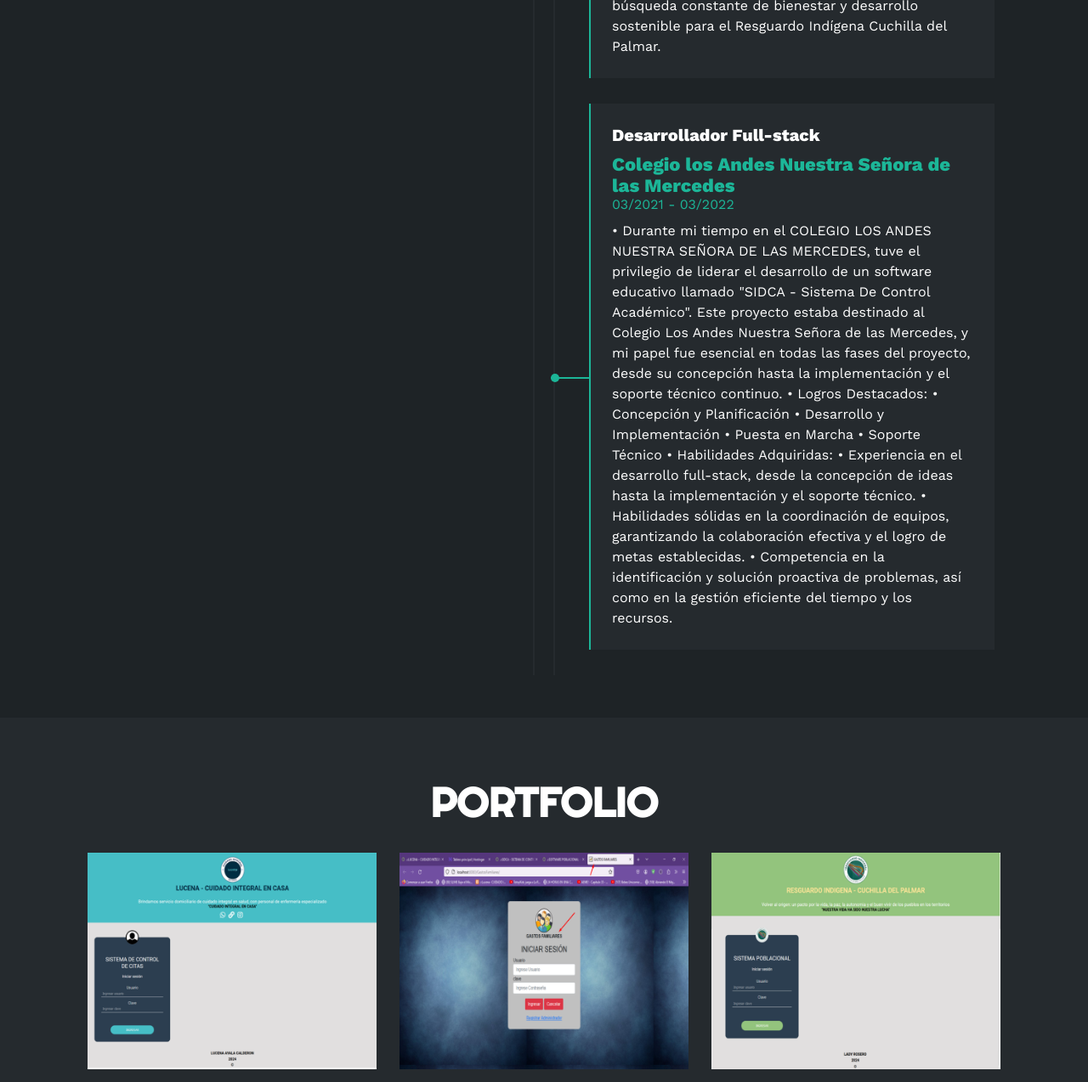
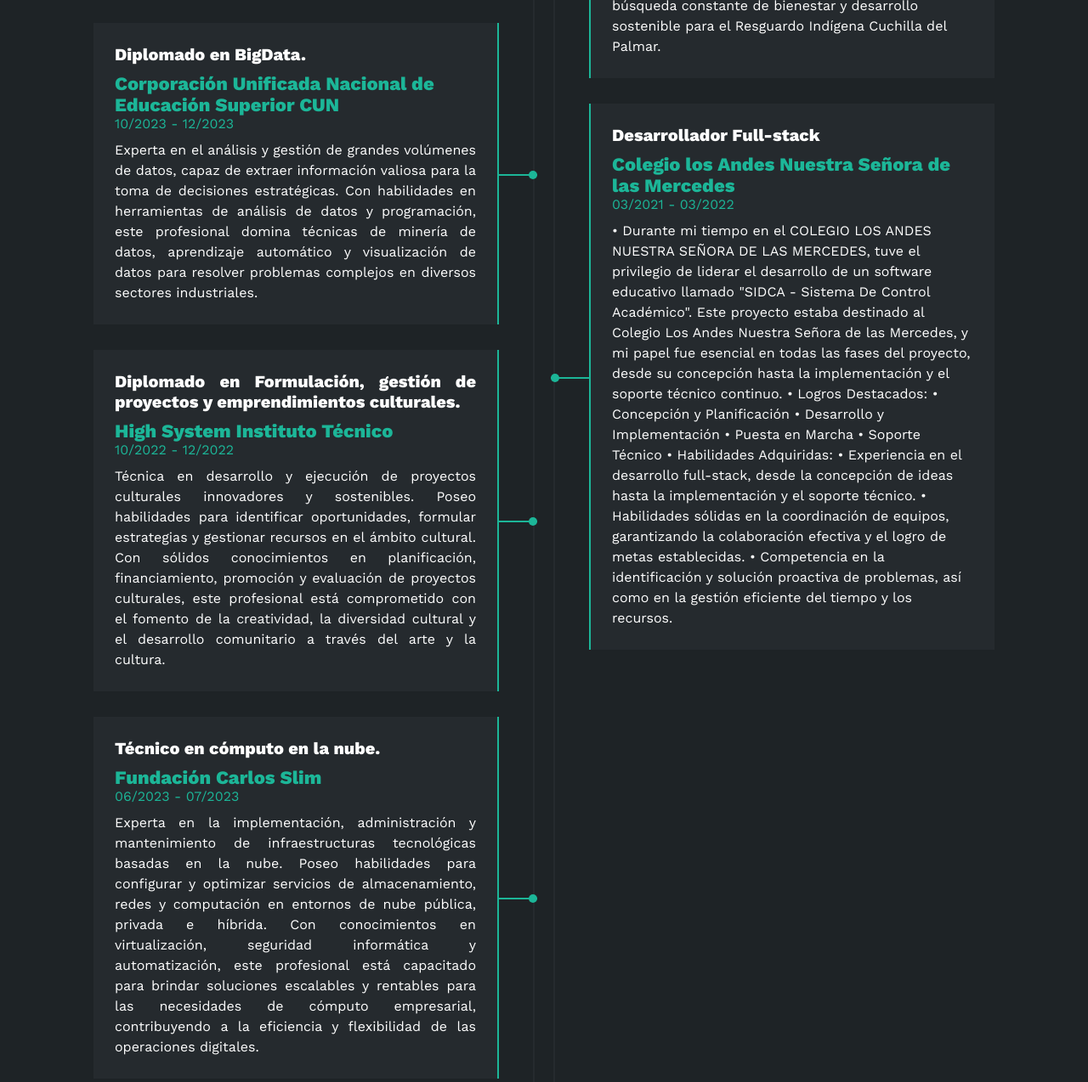
Before and after one commit to lady071990/Portafolio, a plain HTML site: page index.html in a window 1280 px wide. Shown: the part 3580-4854 px from the top of the page at 85% size. Drawn offline with nearby package versions, Linux system fonts and the light colour scheme.

Commit message:
Mi Portafolio Web

```diff
--- a/index.html
+++ b/index.html
@@ -268,6 +268,33 @@
                             <div class="circuloi"></div>
                         </div>
                     </div>
+					<div class="item izq">
+                        <h4 style="text-align: justify;">Diplomado en BigData.</h4>
+                        <span class="casa">Corporación Unificada Nacional de Educación Superior CUN</span>
+                        <span class="fecha">10/2023 - 12/2023</span>
+                        <p style="text-align: justify;">Experta en el análisis y gestión de grandes volúmenes de datos, capaz de extraer información valiosa para la toma de decisiones estratégicas. Con habilidades en herramientas de análisis de datos y programación, este profesional domina técnicas de minería de datos, aprendizaje automático y visualización de datos para resolver problemas complejos en diversos sectores industriales.</p>
+                        <div class="conectori">
+                            <div class="circuloi"></div>
+                        </div>
+                    </div>
+					<div class="item izq">
+                        <h4 style="text-align: justify;">Diplomado en Formulación, gestión de proyectos y emprendimientos culturales.</h4>
+                        <span class="casa">High System Instituto Técnico</span>
+                        <span class="fecha">10/2022 - 12/2022</span>
+                        <p style="text-align: justify;">Técnica en desarrollo y ejecución de proyectos culturales innovadores y sostenibles. Poseo habilidades para identificar oportunidades, formular estrategias y gestionar recursos en el ámbito cultural. Con sólidos conocimientos en planificación, financiamiento, promoción y evaluación de proyectos culturales, este profesional está comprometido con el fomento de la creatividad, la diversidad cultural y el desarrollo comunitario a través del arte y la cultura.</p>
+                        <div class="conectori">
+                            <div class="circuloi"></div>
+                        </div>
+                    </div>
+					<div class="item izq">
+                        <h4 style="text-align: justify;">Técnico en cómputo en la nube.</h4>
+                        <span class="casa">Fundación Carlos Slim</span>
+                        <span class="fecha">06/2023 - 07/2023</span>
+                        <p style="text-align: justify;">Experta en la implementación, administración y mantenimiento de infraestructuras tecnológicas basadas en la nube. Poseo habilidades para configurar y optimizar servicios de almacenamiento, redes y computación en entornos de nube pública, privada e híbrida. Con conocimientos en virtualización, seguridad informática y automatización, este profesional está capacitado para brindar soluciones escalables y rentables para las necesidades de cómputo empresarial, contribuyendo a la eficiencia y flexibilidad de las operaciones digitales.</p>
+                        <div class="conectori">
+                            <div class="circuloi"></div>
+                        </div>
+                    </div>
                 </div>
 
                 <div class="col derecha">
```
